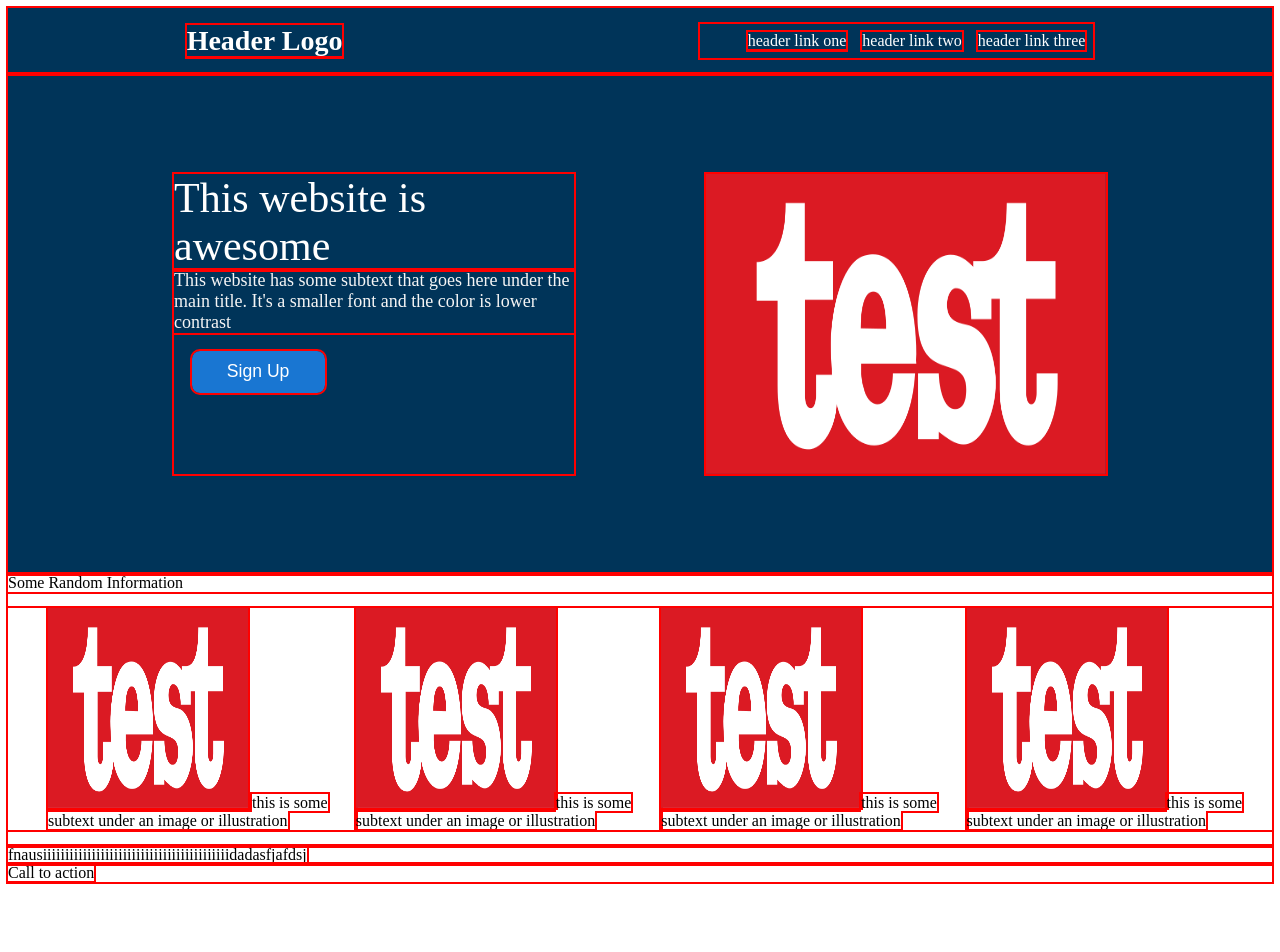
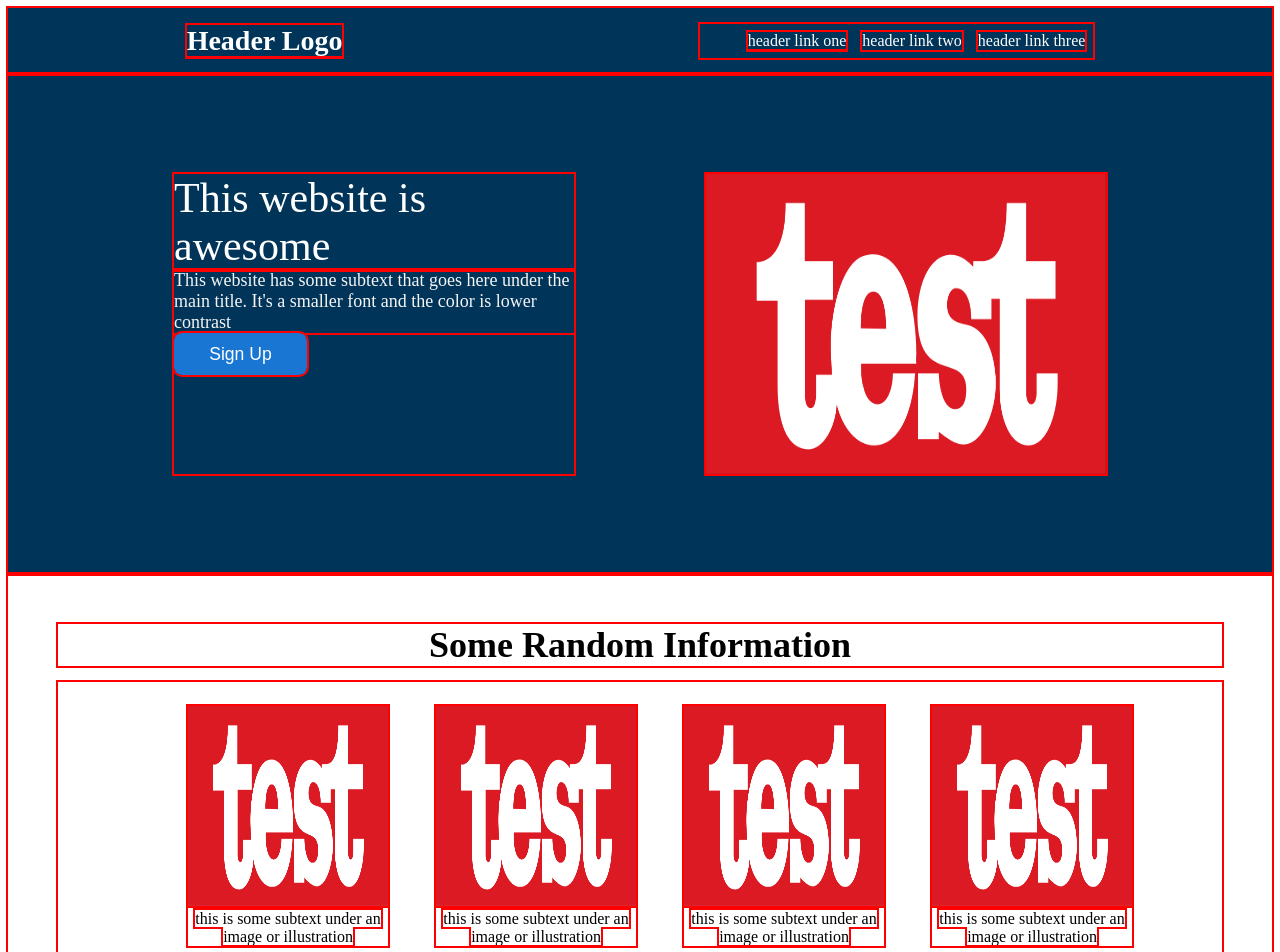
Before and after one commit to nichee/landing-page, a plain HTML site: page index.html in a window 1280 px wide. Shown: the top 952 px of the page. Before the commit the page ends 890 px from the top, so only its background shows below. Drawn offline with Linux system fonts and the light colour scheme.

Commit message:
do information section

```diff
--- a/index.html
+++ b/index.html
@@ -27,8 +27,8 @@
 
     <div class="Information">
         <div class="RandomHeader">Some Random Information</div>
-        <ul>
-            <li><img src="./images/test.png" alt="test image" style="width: 200px; height: 200px;"> <span>this is some subtext under an image or illustration</span></li>
+        <ul class="imageRow">
+            <li><img src="./images/test.png" alt="test image" style="width: 200px; height: 200px;"><span>this is some subtext under an image or illustration</span></li>
             <li><img src="./images/test.png" alt="test image" style="width: 200px; height: 200px;"><span>this is some subtext under an image or illustration</span></li>
             <li><img src="./images/test.png" alt="test image" style="width: 200px; height: 200px;"><span>this is some subtext under an image or illustration</span></li>
             <li><img src="./images/test.png" alt="test image" style="width: 200px; height: 200px;"><span>this is some subtext under an image or illustration</span></li>
--- a/style.css
+++ b/style.css
@@ -39,6 +39,7 @@ a{
     flex-direction: column;
     flex-grow:0;
     max-width: 400px;
+
     /* margin-right:144px; */
 }
 .MainTitle{
@@ -63,11 +64,24 @@ a{
     font-size:1.1em;
     border:0;
     cursor:pointer;
-    margin:1em;
+    /* margin:1em; */
     width:max-content;
   }
-
-.Information {
+.Information{
+    padding:50px;
+    padding-bottom: 100px;
+}
+.RandomHeader{
+    font-size: 36px;
+    text-align: center;
+    font-weight: 800;
+}
+.Information li {
+    margin:24px;
+    max-width: 200px;
+}
+.imageRow {
     display:flex;
-    flex-direction: column;
+    justify-content: center;
+    text-align: center;
 }
```
